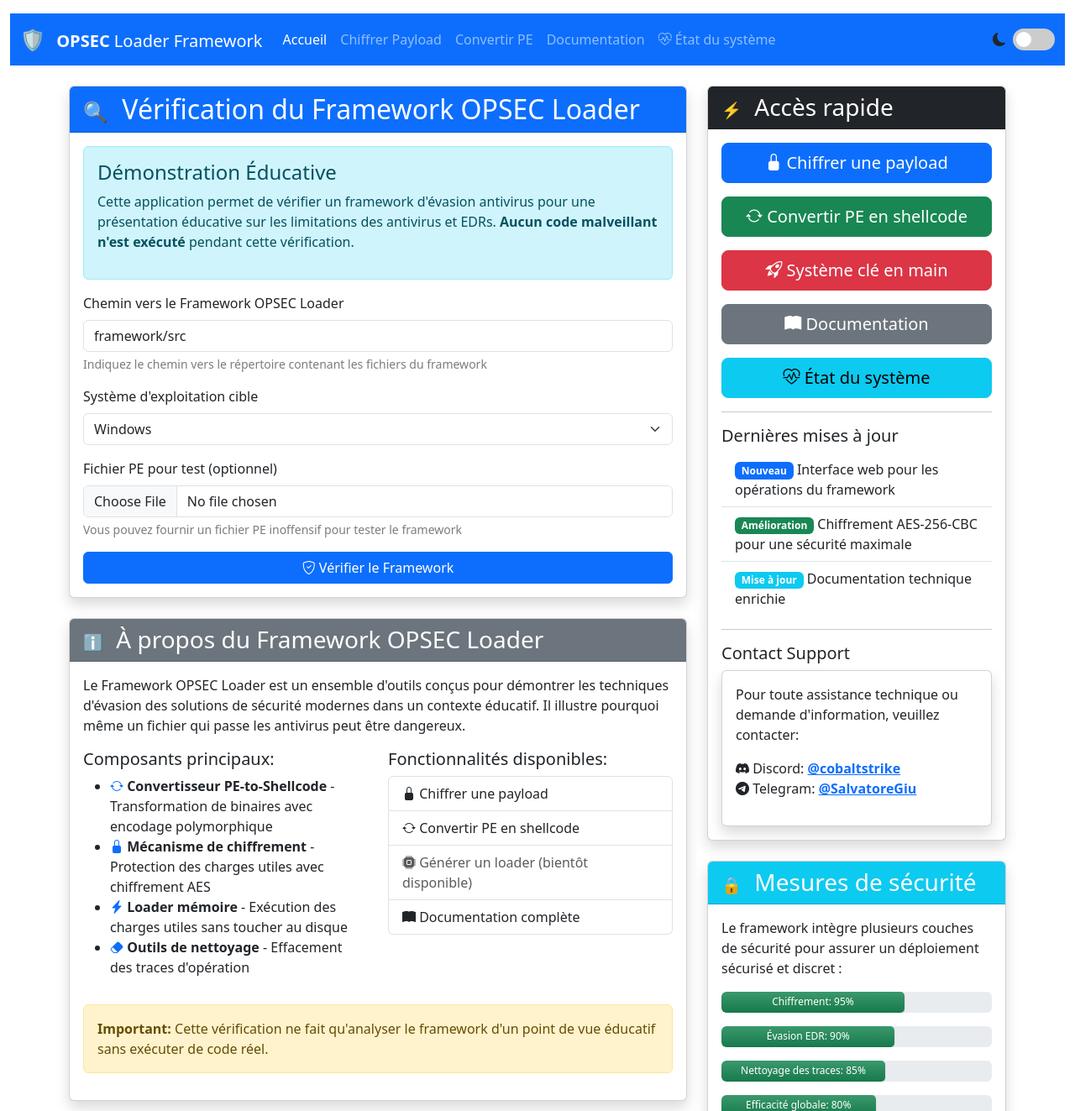
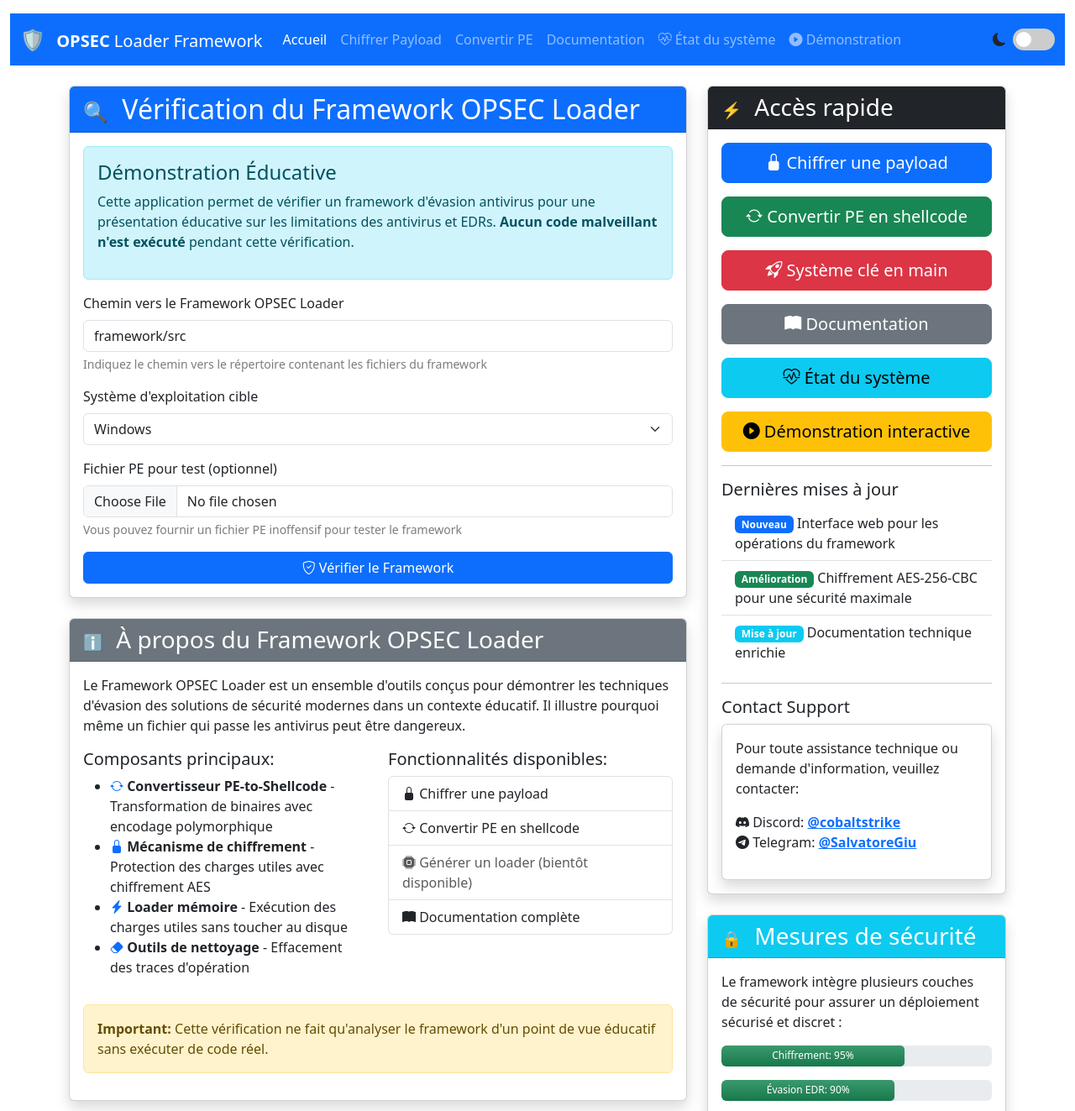
Before and after one commit to CobaltStrike31/workplan, a Flask app: page / in a window 1280 px wide. Shown: the top 1323 px of the page at 84% size. Run offline with Flask 3, Linux system fonts and the light colour scheme.

Commit message:
Add a demonstration mode to the website, allowing users to explore features
Implement a new 'demo' route and link it in the navigation and main page.

Replit-Commit-Author: Agent
Replit-Commit-Session-Id: 839e7239-5781-48b9-9d7e-fd2de7412727
Replit-Commit-Screenshot-Url: https://storage.googleapis.com/screenshot-production-us-central1/7257cb5d-1960-4347-8a31-1082abc95279/1d381c2f-cf0b-4ae4-8edc-df4ae7a3bdbd.jpg

```diff
--- a/templates/index.html
+++ b/templates/index.html
@@ -50,6 +50,11 @@
                         <li class="nav-item">
                             <a class="nav-link" href="{{ url_for('system_health') }}">
                                 <i class="bi bi-heart-pulse"></i> État du système
+                            </a>
+                        </li>
+                        <li class="nav-item">
+                            <a class="nav-link" href="{{ url_for('demo') }}">
+                                <i class="bi bi-play-circle-fill"></i> Démonstration
                             </a>
                         </li>
                     </ul>
@@ -173,6 +178,9 @@
                             </a>
                             <a href="{{ url_for('system_health') }}" class="btn btn-info btn-lg">
                                 <i class="bi bi-heart-pulse"></i> État du système
+                            </a>
+                            <a href="{{ url_for('demo') }}" class="btn btn-warning btn-lg">
+                                <i class="bi bi-play-circle-fill"></i> Démonstration interactive
                             </a>
                         </div>
 
```
